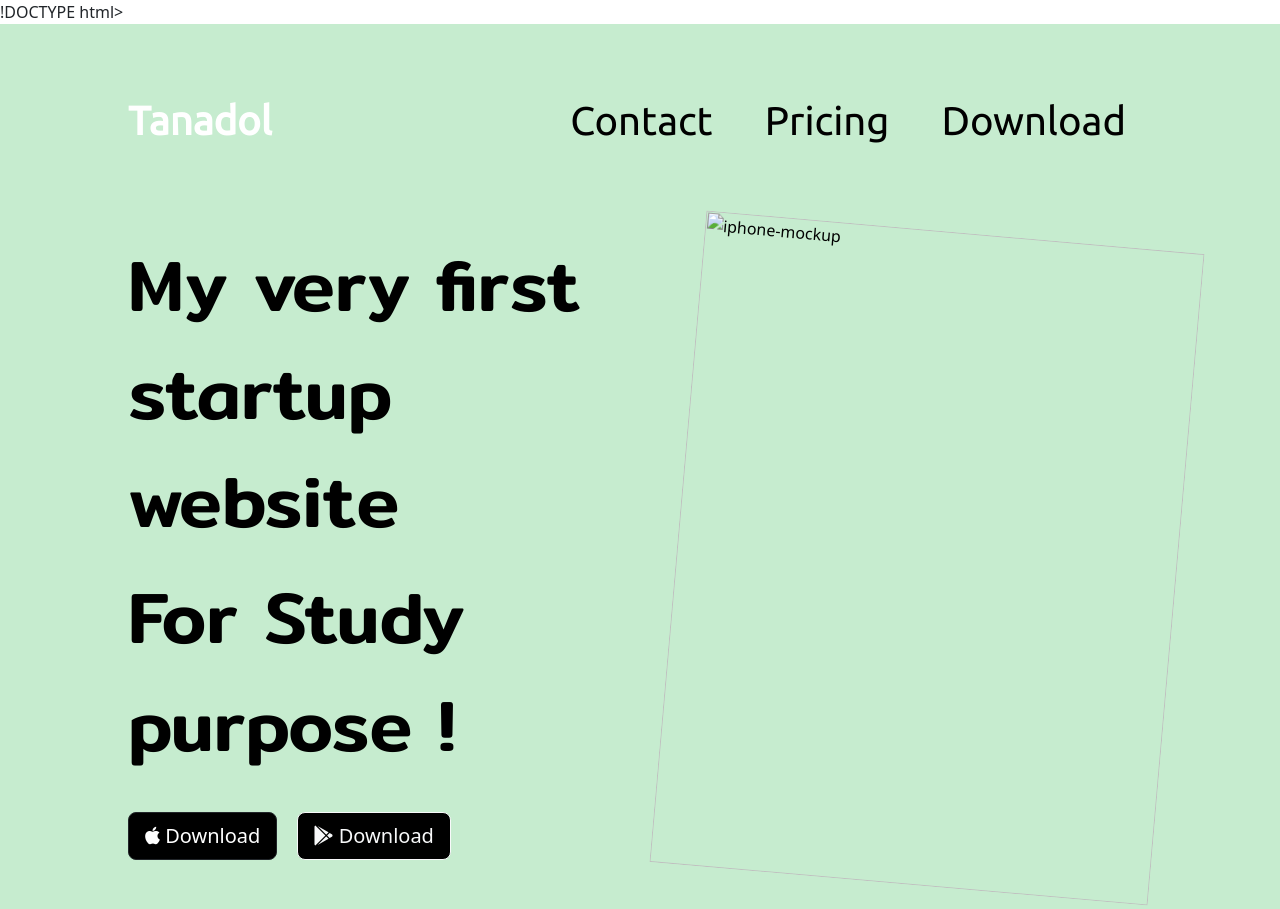
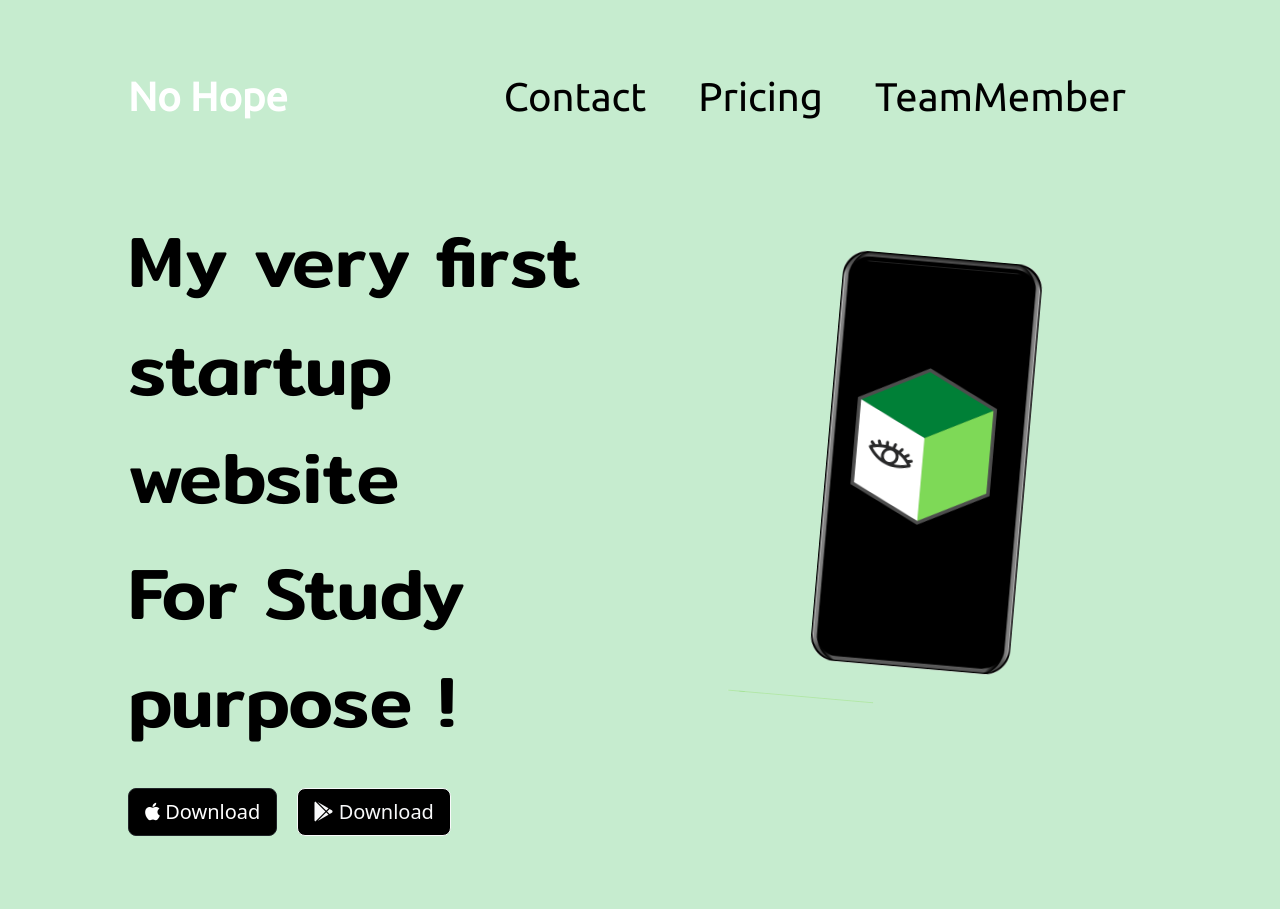
Before and after one commit to Suhaimee123/projectweb, a plain HTML site: page index.html in a window 1280 px wide. Shown: the top 909 px of the page. Drawn offline with nearby package versions, Linux system fonts and the light colour scheme; files whose address does not match are found by name; a web font is replaced by a local one.

Commit message:
Add files via upload

```diff
--- a/index.html
+++ b/index.html
@@ -1,10 +1,9 @@
-!DOCTYPE html>
+<!DOCTYPE html>
 <html>
-
 <head>
   <meta charset="utf-8">
+
   <title>NoHope</title>
-
   <link rel="preconnect" href="https://fonts.googleapis.com">
 <link rel="preconnect" href="https://fonts.gstatic.com" crossorigin>
 <link href="https://fonts.googleapis.com/css2?family=Charm&family=Mitr:wght@400;500&family=Noto+Sans+Thai&family=Prompt:wght@400;700&family=Sriracha&family=Ubuntu:wght@300;400&display=swap" rel="stylesheet">
@@ -21,7 +20,7 @@
     <div class="container-fluid">
     <!-- Nav Bar -->
     <nav class="navbar navbar-expand-lg navbar-dark">
-        <a class="navbar-brand" href="">Tanadol</a>
+        <a class="navbar-brand" href="">No Hope</a>
         <button class="navbar-toggler" type="button" data-bs-toggle="collapse" data-bs-target="#navbarTogglerDemo01" aria-controls="navbarTogglerDemo01" aria-expanded="false" aria-label="Toggle navigation">
             <span class="navbar-toggler-icon"></span>
         </button>
@@ -34,7 +33,7 @@
                     <a class="nav-link" href="">Pricing</a>
                 </li>
                 <li class="nav-item">
-                    <a class="nav-link" href="">Download</a>
+                    <a class="nav-link" href="teammember.html">TeamMember</a>
                 </li>
             </ul>
         </div>
@@ -52,7 +51,7 @@
     </div>
 
     <div class = "col-lg-6">
-      <img class = "title-image" src="images\iphone19new.png" alt="iphone-mockup">
+      <img class = "title-image" src="phoneapp.png" alt="iphone-mockup">
     </div>
 </div>
 </div>
```
Also changed, not shown: phoneapp.png (added).
